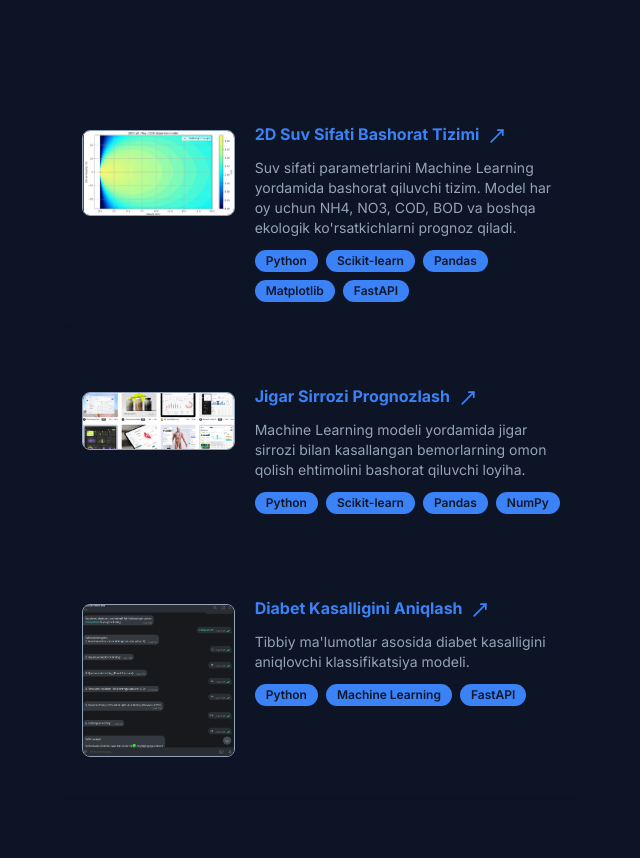
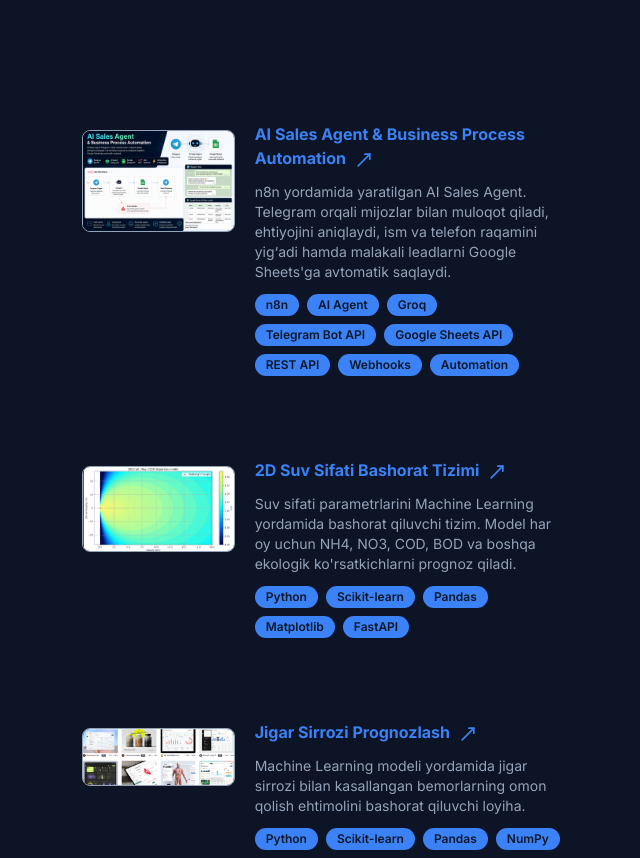
Before and after one commit to Jamshidbek129/my-portfolio-main, a Next.js app: page / in a window 1280 px wide. Shown: the part 1620-2478 px from the top of the page, without its empty margins (599-1239 px from the left). Built offline with nearby package versions, Linux system fonts and the light colour scheme.

Commit message:
sotuvchi ai ishimni portfoliyoga qo'shdim

```diff
--- a/components/Projects.tsx
+++ b/components/Projects.tsx
@@ -11,6 +11,23 @@ import { Badge } from "@/components/ui/badge";
 import { MoveUpRight } from "lucide-react";
 
 const jobProjects = [
+  {
+    imagePath: "/ai-sales-agent.png",
+    title: "AI Sales Agent & Business Process Automation",
+    description:
+      "n8n yordamida yaratilgan AI Sales Agent. Telegram orqali mijozlar bilan muloqot qiladi, ehtiyojini aniqlaydi, ism va telefon raqamini yig‘adi hamda malakali leadlarni Google Sheets'ga avtomatik saqlaydi.",
+    skills: [
+      "n8n",
+      "AI Agent",
+      "Groq",
+      "Telegram Bot API",
+      "Google Sheets API",
+      "REST API",
+      "Webhooks",
+      "Automation",
+    ],
+    link: "https://t.me/Sotuvchi_Aibot",
+  },
   {
     imagePath: "/water-quality.png",
     title: "2D Suv Sifati Bashorat Tizimi",
```
Also changed, not shown: public/ai-sales-agent.png (added).
